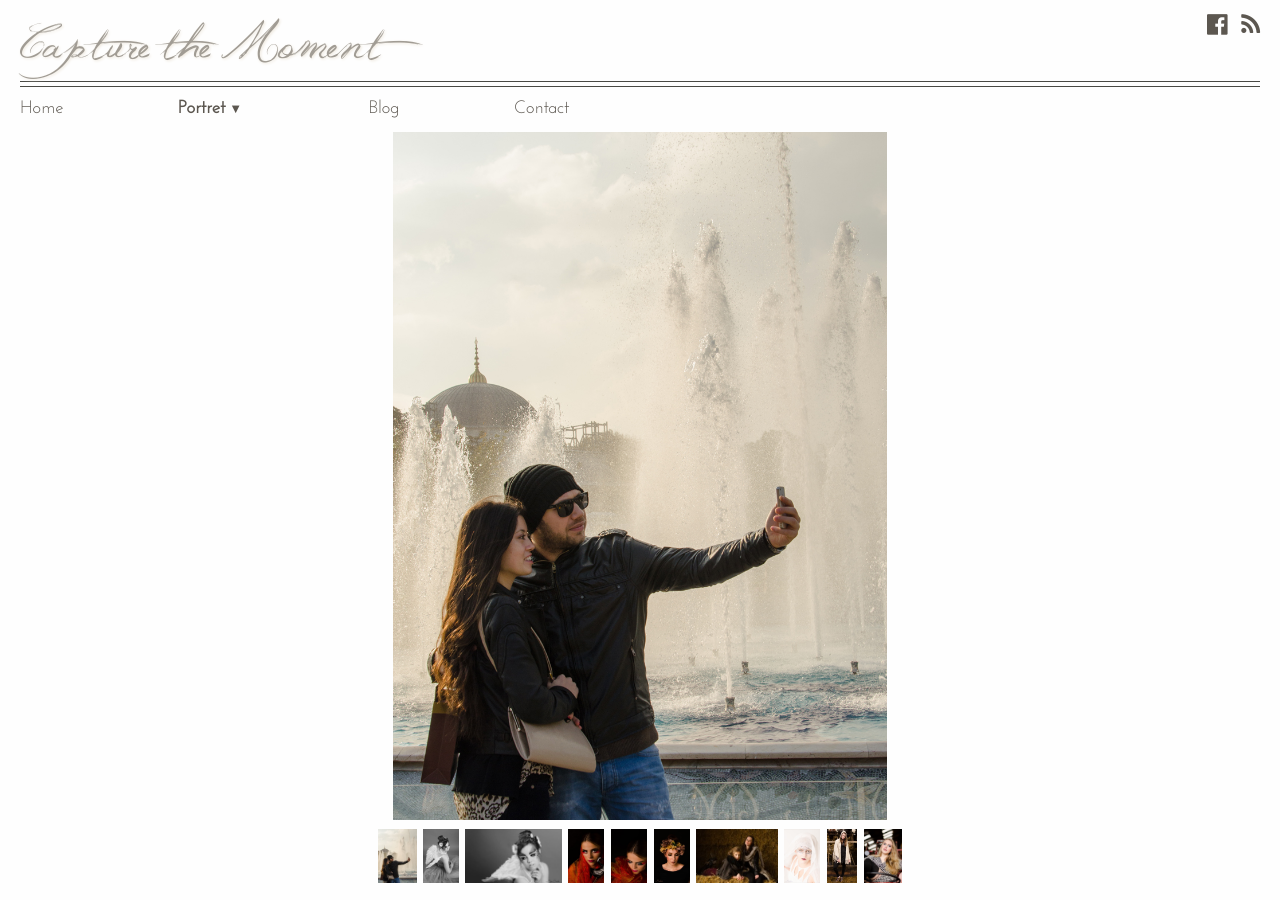
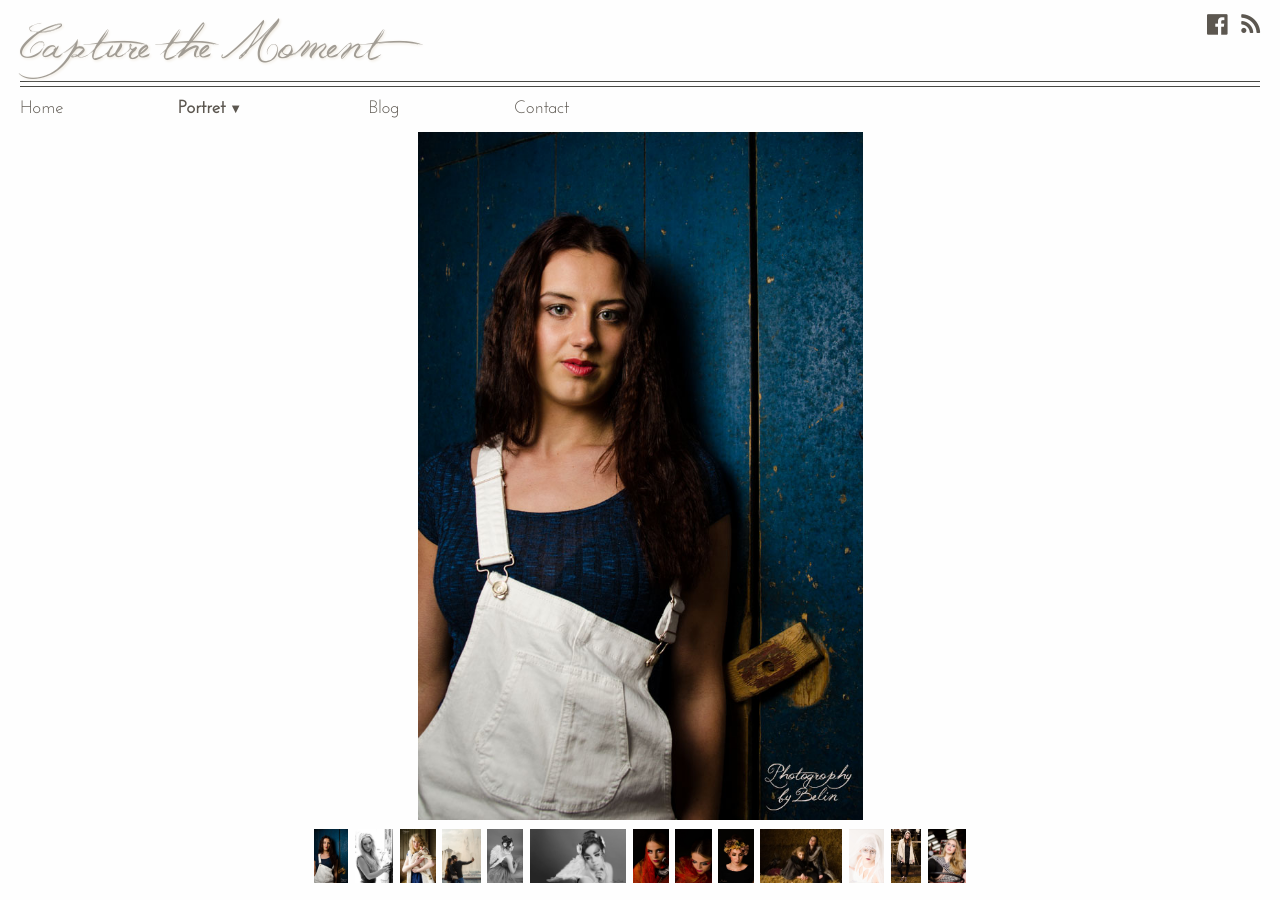
Before and after one commit to cmbybelin/cmbybelin.github.io, a Jekyll site: the page built from _portfolio/portret.markdown, in a window 1280 px wide. Built offline with Jekyll 4.4.1, drawn with Linux system fonts in a browser that asks for light colours; nearby versions of some CDN libraries.

Commit message:
Boerderijshoot

```diff
--- a/_portfolio/portret.markdown
+++ b/_portfolio/portret.markdown
@@ -3,6 +3,12 @@
 excerpt: Portret
 portfolio_folder: portret
 portfolio:
+  - photo: danique.jpg
+    caption: Danique de Jong
+  - photo: Shirley.jpg
+    caption: Shirley Oostenbrink
+  - photo: Maureen.jpg
+    caption: Maureen Stieltjes
   - photo: Belinda 06.jpg
   - photo: Isabel 1.jpg
     caption: Isabel
```
Also changed, not shown: _portfolio/portret/Maureen.jpg (added), _portfolio/portret/Shirley.jpg (added), _portfolio/portret/danique.jpg (added), thumbs/portret/Maureen.jpg (added), thumbs/portret/Shirley.jpg (added), thumbs/portret/danique.jpg (added), thumbs/projecten/lightpainting II.jpg.
